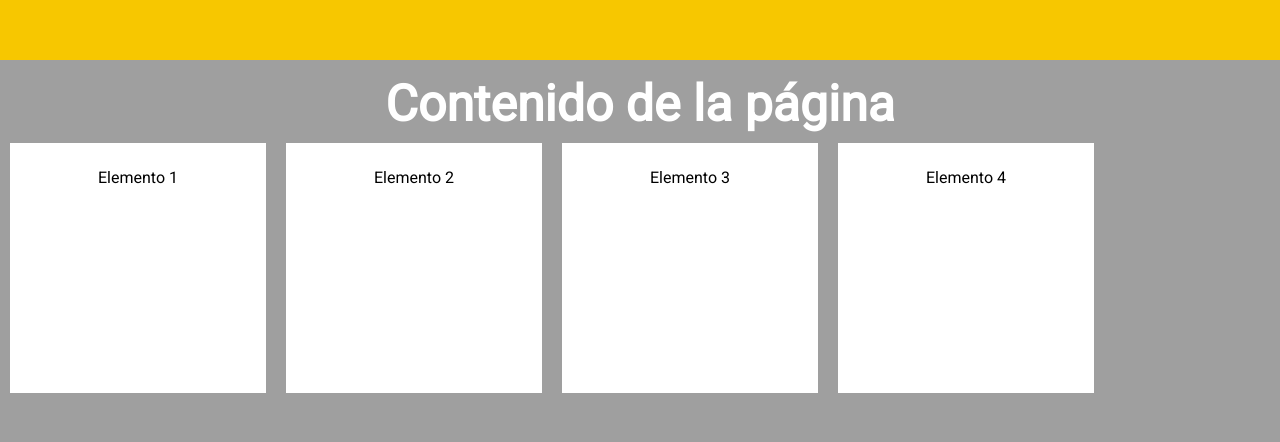
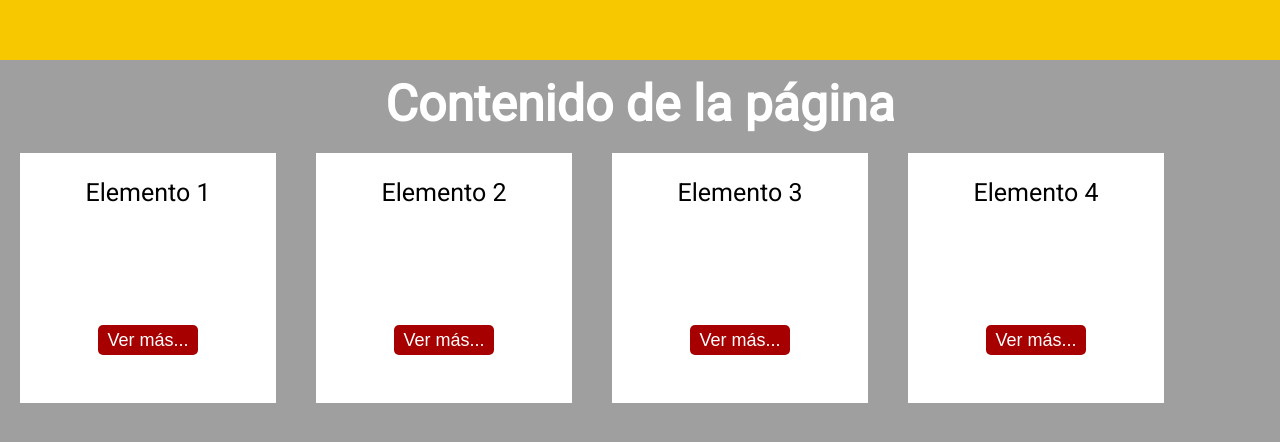
Before and after one commit to egonzalezj/Curso-Git, a plain HTML site: page index.html in a window 1280 px wide. Shown: the part 740-1182 px from the top of the page. Drawn offline with Linux system fonts and the light colour scheme.

Commit message:
Se añadieron botones

```diff
--- a/index.html
+++ b/index.html
@@ -13,15 +13,19 @@
       <h3>Contenido de la página</h3>
       <article class="elemento">
         <p>Elemento 1</p>
+        <button type="button" name="button" class="boton"><a href="#">Ver más...</a></button>
       </article>
       <article class="elemento">
         <p>Elemento 2</p>
+        <button type="button" name="button" class="boton"><a href="#">Ver más...</a></button>
       </article>
       <article class="elemento">
         <p>Elemento 3</p>
+        <button type="button" name="button" class="boton"><a href="#">Ver más...</a></button>
       </article>
       <article class="elemento">
         <p>Elemento 4</p>
+        <button type="button" name="button" class="boton"><a href="#">Ver más...</a></button>
       </article>
     </section>
     <footer>
--- a/styles/styles.css
+++ b/styles/styles.css
@@ -52,13 +52,36 @@ footer {
   width: 100%;
 }
 
+.boton {
+  background: #A70000;
+  border-radius: 5px;
+  height: 30px;
+  margin-top: 50%;
+  width: 100px;
+}
+
+.boton:hover {
+  background: #A73A00;
+}
+
+.boton a {
+  color: #FFFFFF;
+  font-size: 18px;
+  padding: 5px;
+  text-align: center;
+  text-decoration: none;
+}
+
 .elemento {
   background: #FFFFFF;
   float: left;
-  font-size: 25px;
   height: 250px;
-  margin: 10px;
+  margin: 20px;
   padding: 10px;
   text-align: center;
   width: 20%;
 }
+
+.elemento p {
+  font-size: 25px;
+}
```
